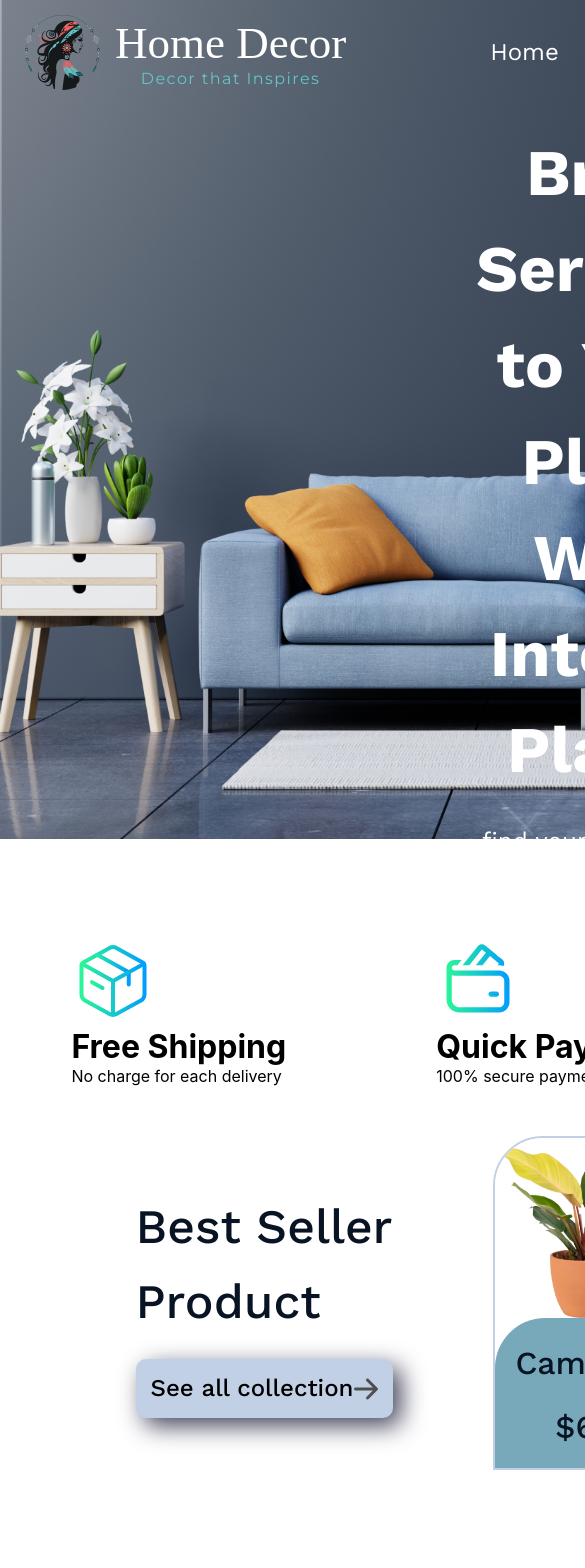
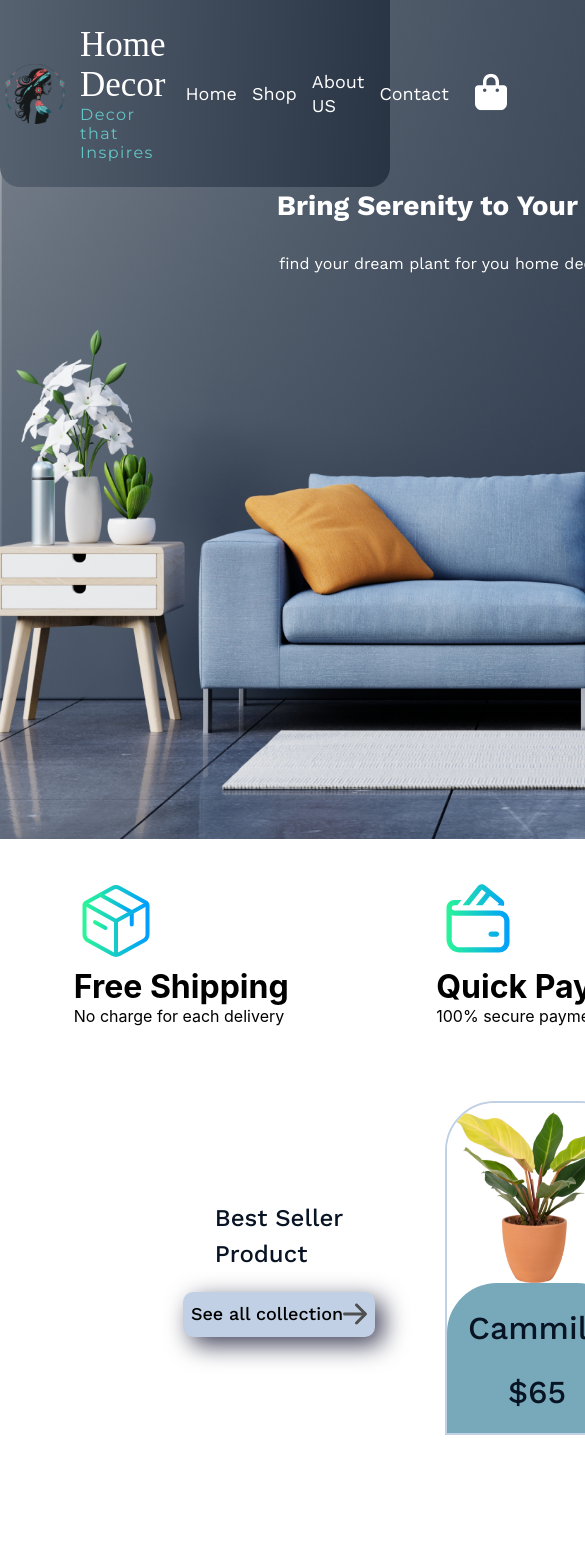
Before and after one commit to Nkoblianskyi/sklep, a React (Create React App) app: page /#/ in a window 390 px wide. Shown: the top 1568 px of the page, 585 px wide, since content can reach past the window. Built offline with nearby package versions, Linux system fonts and the light colour scheme; a web font is replaced by a local one.

Commit message:
adaptive

```diff
--- a/src/layouts/layout.tsx
+++ b/src/layouts/layout.tsx
@@ -8,7 +8,7 @@ interface LayoutProps {
 
 export const Layout = ({ children }: LayoutProps) => {
     return (
-        <div>
+        <div className='layout'>
             <Header />
             <main>{children}</main>
             <Footer />
--- a/src/sass/_about.sass
+++ b/src/sass/_about.sass
@@ -26,3 +26,32 @@
                 color: rgba(79, 79, 79, 1)
     &-card
         margin-top: 40px
+
+@media (max-width: 768px)
+    .about-title-text
+        font-size: 36px
+
+        &-span
+            font-size: 18px
+            text-align: center
+
+    .about
+        padding: 20px
+    .hero-wrapp
+        display: flex
+        justify-content: center
+        flex-direction: column
+        width: 90%
+        top: 150px
+
+@media (max-width: 480px)
+    .about-title-text
+        font-size: 28px
+        text-align: center
+
+        &-span
+            font-size: 16px
+            text-align: center
+
+    .about-card
+        margin-top: 20px
--- a/src/sass/_footer.sass
+++ b/src/sass/_footer.sass
@@ -4,12 +4,13 @@
     align-content: center
     justify-content: center
     flex-direction: column
-    margin-top: 200px
+    margin-top: 50px
     width: 100%
+    max-width: 1220px
     background: linear-gradient(93.99deg, #566270 0.51%, #283444 100%)
     border-radius: 20px 20px 0 0
     gap: 50px
-    padding: 50px 25px 15px 25px
+    padding: 50px 0px 25px 0px
     &-address
         display: flex
         align-items: center
@@ -78,3 +79,9 @@
         font-size: 65px
         &-slogan
             font-size: 22px
+
+@media (max-width: 1024px)
+
+@media (max-width: 768px)
+
+@media (max-width: 480px)
--- a/src/sass/_header.sass
+++ b/src/sass/_header.sass
@@ -1,10 +1,27 @@
+.layout
+    position: relative
+    width: 100%
 .header
     display: flex
     align-items: center
+    justify-items: center
     justify-content: space-between
-    background: transparent
-    margin: 15px
-    position: absolute
-    top: 0%
+    background: linear-gradient(93.99deg, #566270 0.51%, #283444 100%)
+    width: 100%
+    max-width: 1220px
+    margin: 0 auto
+    position: fixed
+    top: 0
     z-index: 10
-    width: 1200px
+    border-radius: 0 0 20px 20px
+    padding: 25px 0px 25px 0px
+@media (max-width: 768px)
+    .header
+        display: flex
+        width: 100%
+
+    @media (max-width: 480px)
+    .header
+        display: flex
+        width: 100%
+        gap: 20px
--- a/src/sass/_hero.sass
+++ b/src/sass/_hero.sass
@@ -1,29 +1,33 @@
 .back-img
+    position: relative
     background-size: cover
     background-position: center
-    max-width: 1220px
     width: 100%
-    height: 100%
+    height: auto
+
 .hero
     background-color: rgba(193, 208, 228, 1)
     display: flex
     align-items: center
     align-content: center
     flex-direction: column
+    height: auto
+
     &-wrapp
-        max-width: 950px
         position: absolute
         top: 0%
         z-index: 2
+
         &-title
-            margin-top: 125px
+            margin-top: 135px
             font-family: Work Sans
-            font-size: 65px
+            font-size: 60px
             font-weight: 700
-            line-height: 96.19px
+            line-height: 75px
             text-align: center
             color: #FFFFFF
             margin-bottom: 25px
+
             &-text
                 color: #FFFFFF
                 font-family: Work Sans
@@ -31,3 +35,29 @@
                 font-weight: 400
                 line-height: 36px
                 text-align: center
+
+    @media (max-width: 768px)
+        .hero-wrapp-title
+            font-size: 36px
+            line-height: 54px
+            margin-top: 100px
+
+            &-text
+                font-size: 18px
+                line-height: 27px
+
+        .hero-wrapp
+            padding: 0 20px
+
+    @media (max-width: 480px)
+        .hero-wrapp-title
+            font-size: 28px
+            line-height: 42px
+            margin-top: 35px
+
+            &-text
+                font-size: 16px
+                line-height: 24px
+
+        .hero-wrapp
+            padding: 0 10px
--- a/src/sass/_preview.sass
+++ b/src/sass/_preview.sass
@@ -3,6 +3,7 @@
     flex-direction: column
     margin-top: 100px
     margin-bottom: 90px
+    gap: 25px
     &-icons
         display: flex
         align-items: center
@@ -86,3 +87,42 @@
         display: grid
         grid-template-columns: repeat(3, 1fr)
         gap: 20px
+
+@media (max-width: 1024px)
+    .preview-icons
+        gap: 50px
+        justify-content: space-around
+    .preview-cards
+        margin-left: 50px
+    .preview-popular-left-title
+        font-size: 36px
+        line-height: 54px
+
+@media (max-width: 768px)
+    .preview
+        padding: 15px
+        &-icons
+            gap: 30px
+
+        &-popular-left-title
+            font-size: 28px
+            line-height: 42px
+
+            &-btn
+                font-size: 20px
+                padding: 10px
+@media (max-width: 480px)
+    .preview
+        margin-top: 25px
+        &-popular-left
+            margin-right: 0
+            align-items: center
+            text-align: center
+
+            &-title
+                font-size: 24px
+                line-height: 36px
+
+            &-btn
+                font-size: 18px
+                padding: 8px
--- a/src/sass/_shop.sass
+++ b/src/sass/_shop.sass
@@ -1,6 +1,6 @@
 .shop
     margin-top: 25px
-    margin-bottom: 25px
+    margin-bottom: 50px
     padding: 15px
     border: 2px solid #283444
     border-radius: 20px
--- a/src/sass/_shopage.sass
+++ b/src/sass/_shopage.sass
@@ -1,12 +1,2 @@
 .shop-page
-
-    .header
-        display: flex
-        align-content: center
-        justify-content: space-between
-        background: linear-gradient(93.99deg, #566270 0.51%, #283444 100%)
-        width: 100%
-        margin: 0
-        position: relative
-        border-radius: 0 0 20px 20px
-        padding: 15px
+    position: relative
--- a/src/sass/elements/_basket.sass
+++ b/src/sass/elements/_basket.sass
@@ -1,5 +1,5 @@
 .basket
-    margin-right: 10px
+    margin-right: 25px
     &-btn
         background-color: transparent
         border: none
--- a/src/sass/elements/_logo.sass
+++ b/src/sass/elements/_logo.sass
@@ -2,7 +2,7 @@
     display: flex
     align-items: center
     justify-content: center
-    margin-left: 10px
+    margin-left: 25px
     &-img
         &-link
             display: flex
@@ -28,3 +28,18 @@
                 letter-spacing: 0.09em
                 display: flex
                 justify-content: center
+@media (max-width: 768px)
+    .logo
+        margin-left: 5px
+
+        &-img
+            &-item
+                width: 60px
+                height: 60px
+
+        &-text
+            &-title
+                font-size: 35px
+
+            &-slogan
+                font-size: 14px
--- a/src/sass/elements/_menu.sass
+++ b/src/sass/elements/_menu.sass
@@ -16,3 +16,18 @@
                 background-image: linear-gradient(90deg, #2AF598 0%, #009EFD 100%)
                 -webkit-background-clip: text /* Налаштування для WebKit (Safari, Chrome) */
                 background-clip: text
+
+@media (max-width: 768px)
+    .menu
+        gap: 30px
+
+        &-item-link
+            font-size: 20px
+
+@media (max-width: 480px)
+    .menu
+        gap: 15px
+
+        &-item-link
+            font-size: 18px
+            line-height: 24px
```
Also changed, not shown: src/sass/elements/_present.sass (line endings or trailing spaces).
